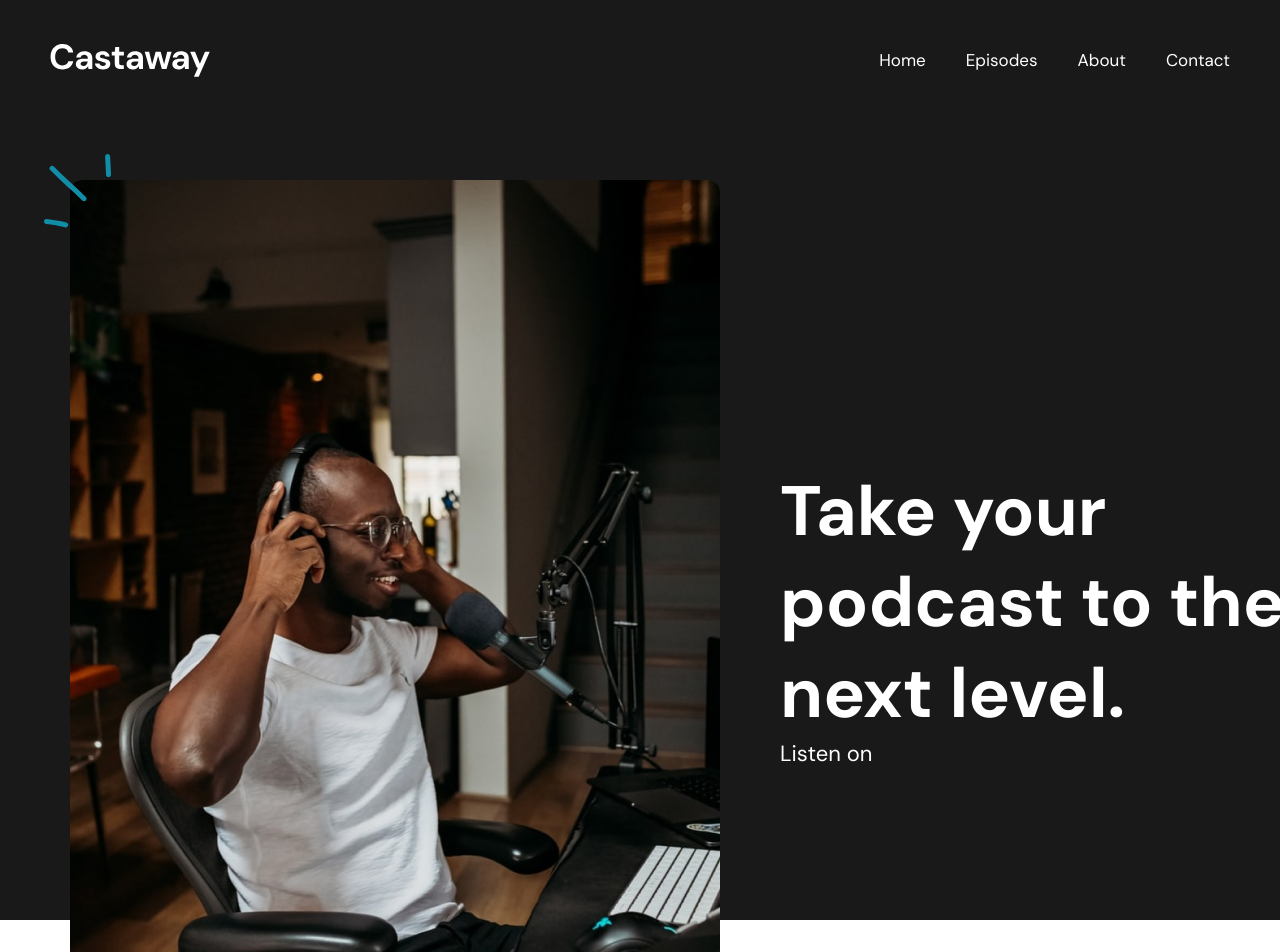
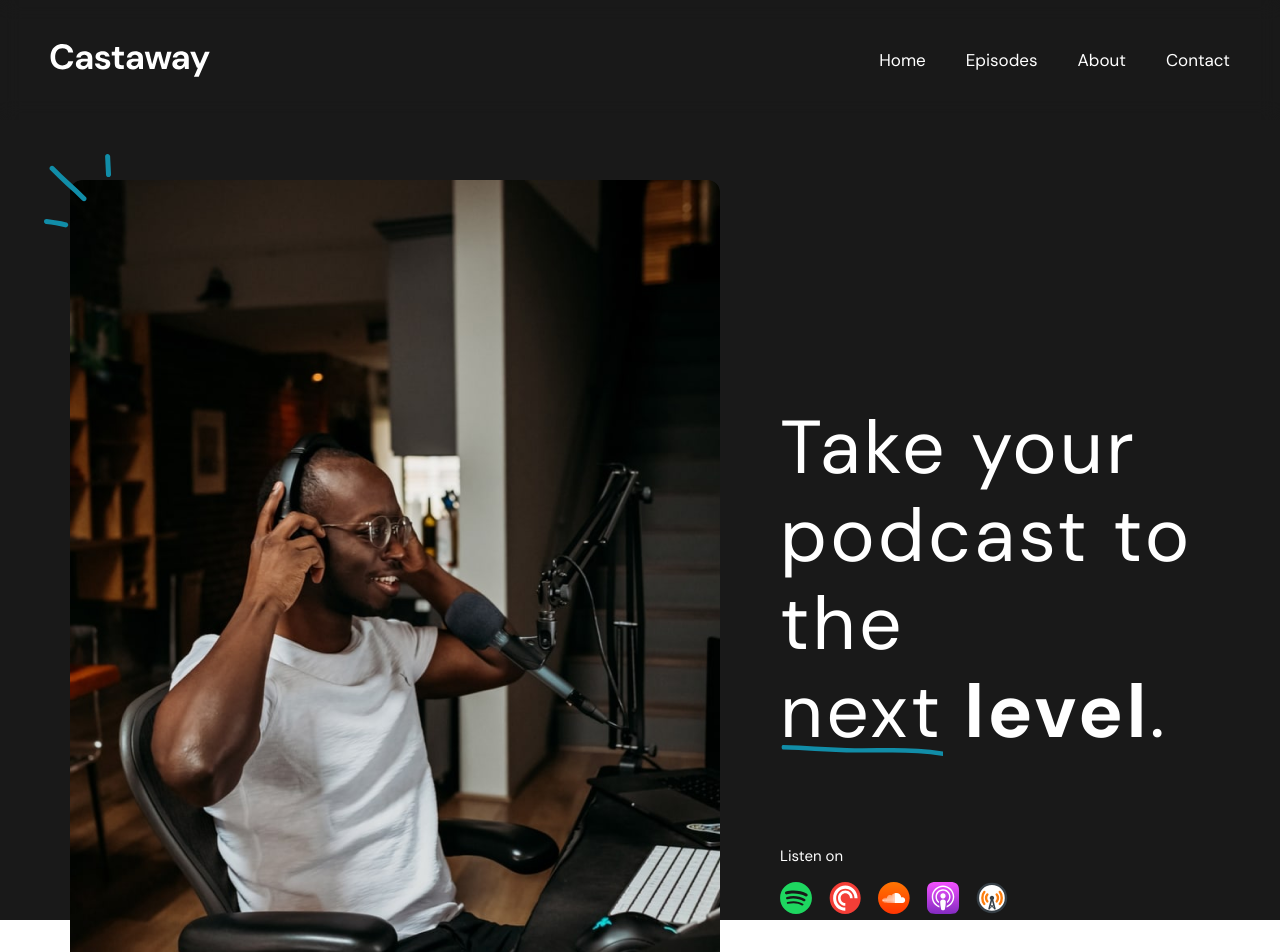
Before and after one commit to LisAlexander1/suita_react, a React (Vite) app: page / in a window 1280 px wide. Shown: the top 952 px of the page. Built offline with nearby package versions, Linux system fonts and the light colour scheme.

Commit message:
finish home section

```diff
--- a/src/App.jsx
+++ b/src/App.jsx
@@ -3,7 +3,7 @@ import styled, {ThemeProvider} from "styled-components";
 import {theme} from "./theme.js";
 import LayoutWrapper from "./componets/layout-wrapper.jsx";
 import Header from "./componets/header.jsx";
-import Home from "./componets/home.jsx";
+import Home from "./componets/sections/home.jsx";
 
 const Main = styled.main`
   background-color: ${props => props.theme.bg_secondary};
--- a/src/componets/header.jsx
+++ b/src/componets/header.jsx
@@ -18,17 +18,26 @@ const Wrapper = styled.header`
   z-index: 1000;
 `
 
-const Links = styled.div`
+const Links = styled.ul`
+  list-style: none;
   display: flex;
   align-items: stretch;
   justify-content: space-between;
   gap: 40px;
+  height: 100%;
+
+  ul {
+    height: 100%;
+  }
 
   a {
     color: ${props => props.theme.fg_primary};
     transition: color 200ms;
     font-size: 17px;
     text-decoration: none;
+    height: 100%;
+    display: flex;
+    align-items: center;
 
     &:hover {
       color: ${props => props.theme.accent};
@@ -41,10 +50,10 @@ function Header(props) {
         <Wrapper>
             <img src={icon_image}/>
             <Links>
-                <a href="#home">Home</a>
-                <a href="#episodes">Episodes</a>
-                <a href="#about">About</a>
-                <a href="#contact">Contact</a>
+                <ul><a href="#home">Home</a></ul>
+                <ul><a href="#episodes">Episodes</a></ul>
+                <ul><a href="#about">About</a></ul>
+                <ul><a href="#contact">Contact</a></ul>
             </Links>
         </Wrapper>
     );
--- /dev/null
+++ b/src/componets/links.jsx
@@ -0,0 +1,19 @@
+import React from 'react';
+import styled from "styled-components";
+
+
+const Wrapper = styled.div`
+    display: flex;
+    gap: 17px;
+`
+const Links = (props) => (
+    <Wrapper>
+        <a><img src="/spotify.svg"/></a>
+        <a><img src="/IMAGE%20(2).svg"/></a>
+        <a><img src="/IMAGE%20(3).svg"/></a>
+        <a><img src="/IMAGE%20(4).svg"/></a>
+        <a><img src="/IMAGE%20(5).svg"/></a>
+    </Wrapper>
+);
+
+export default Links;
--- a/src/componets/home.jsx
+++ b/src/componets/sections/home.jsx
@@ -1,8 +1,10 @@
 import React from 'react';
 import styled from "styled-components";
-import Pup from "./svg/pup.jsx";
+import Pup from "../svg/pup.jsx";
+import Links from "../links.jsx";
+import Line from "../svg/line.jsx";
 
-const Block = styled.div`
+const Block = styled.section`
   position: relative;
   width: 100%;
   display: flex;
@@ -14,12 +16,18 @@ const Block = styled.div`
 const TextWrapper = styled.div`
   flex: 1 1 50%;
   margin-right: 60px;
-  height: min-content;
   align-self: center;
+  gap: 90px;
+  display: flex;
+  flex-direction: column;
+  justify-content: space-between;
 `
 
 const LinksWrapper = styled.div`
-  align-self: flex-end;
+    display: flex;
+  flex-direction: column;
+  gap: 16px;
+  font-size: 15px;
 `
 
 const HomeImage = styled.img`
@@ -38,8 +46,26 @@ const PupOffset = styled(Pup)`
 `
 
 const Header = styled.h1`
-  font-size: 3.18rem;
-  align-self: center;
+  font-size: 75px;
+  line-height: 88px;
+  font-weight: 400;
+  letter-spacing: 3.2px;
+`
+
+const LevelBold = styled.span`
+  font-weight: 700;
+`
+
+const EmphasizedNext = styled.span`
+  position: relative;
+`
+
+const NextLine = styled(Line)`
+  fill: ${props => props.theme.accent};
+  position: absolute;
+  width: 100%;
+  top: 0;
+  left: 0;
 `
 function Home(props) {
     return (
@@ -47,13 +73,18 @@ function Home(props) {
             <HomeImage src="/png/IMAGE.png"/>
             <PupOffset/>
             <TextWrapper>
+                <div/>
                 <Header>
-                    Take your podcast to the
-                    <span> next</span>
-                    <span> level</span>.
+                    Take your <br/> podcast to the <br/>
+                    <EmphasizedNext>
+                        next
+                        <NextLine/>
+                    </EmphasizedNext>
+                    <LevelBold> level</LevelBold>.
                 </Header>
                 <LinksWrapper>
                     <span>Listen on</span>
+                    <Links/>
                 </LinksWrapper>
             </TextWrapper>
         </Block>
--- a/src/componets/block-wrapper.jsx
+++ b/src/componets/sections/section-layout.jsx
@@ -1,6 +1,6 @@
 import React from 'react';
 
-function BlockWrapper(props) {
+function SectionLayout(props) {
     return (
         <div>
             {props.children}
@@ -8,4 +8,4 @@ function BlockWrapper(props) {
     );
 }
 
-export default BlockWrapper;
+export default SectionLayout;
--- /dev/null
+++ b/src/componets/svg/line.jsx
@@ -0,0 +1,14 @@
+import React from 'react';
+
+
+function Line({className}) {
+    return (
+        <svg xmlns="http://www.w3.org/2000/svg" width="160" height="104" viewBox="0 0 160 104" className={className}>
+            <g>
+                <path id="Vector" d="M161.952 88.5318C129.845 82.7756 97.196 85.9595 65.0087 84.923C43.7248 84.2296 22.4395 82.5594 1.17106 82.0002C0.533394 81.9853 0.00896029 82.9695 0.000103908 84.2072C-0.00836745 85.4449 0.502216 86.459 1.13949 86.4739C22.4057 87.0331 43.6886 88.7034 64.9702 89.3968C97.0997 90.4332 129.687 87.2419 161.736 92.9906C162.371 93.1025 162.934 92.2003 162.995 90.9701C163.053 89.7398 162.583 88.6511 161.952 88.5318Z" fill="#118DA8"/>
+            </g>
+        </svg>
+    );
+}
+
+export default Line;
--- a/src/index.css
+++ b/src/index.css
@@ -6,7 +6,6 @@
 	-webkit-text-size-adjust: 100%;
 
 	font-family: "DM Sans";
-	font-width: 400;
 	font-size: 22px;
 }
 
```
Also changed, not shown: public/spotify.svg (renamed from public/IMAGE (1).svg).
